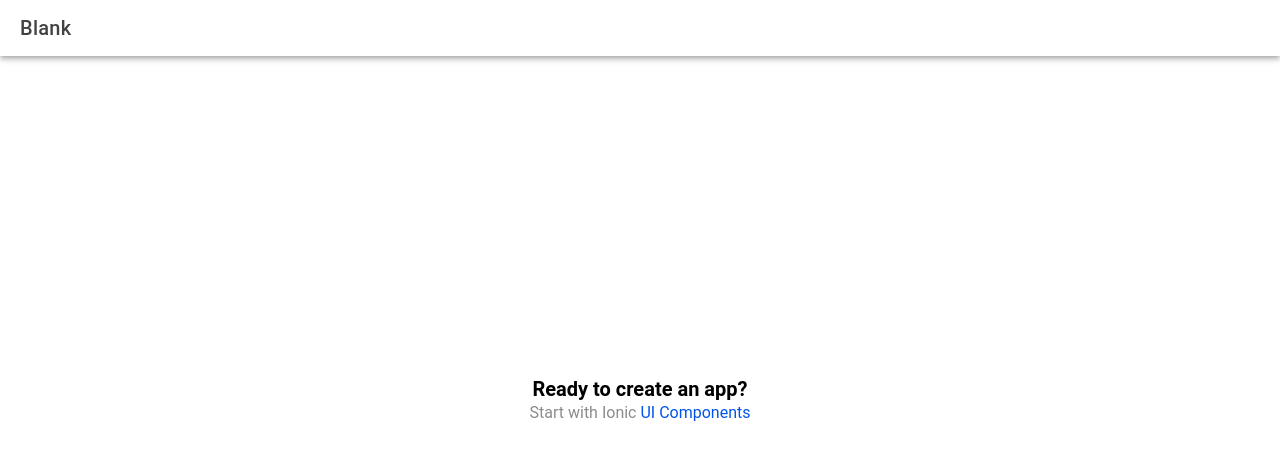
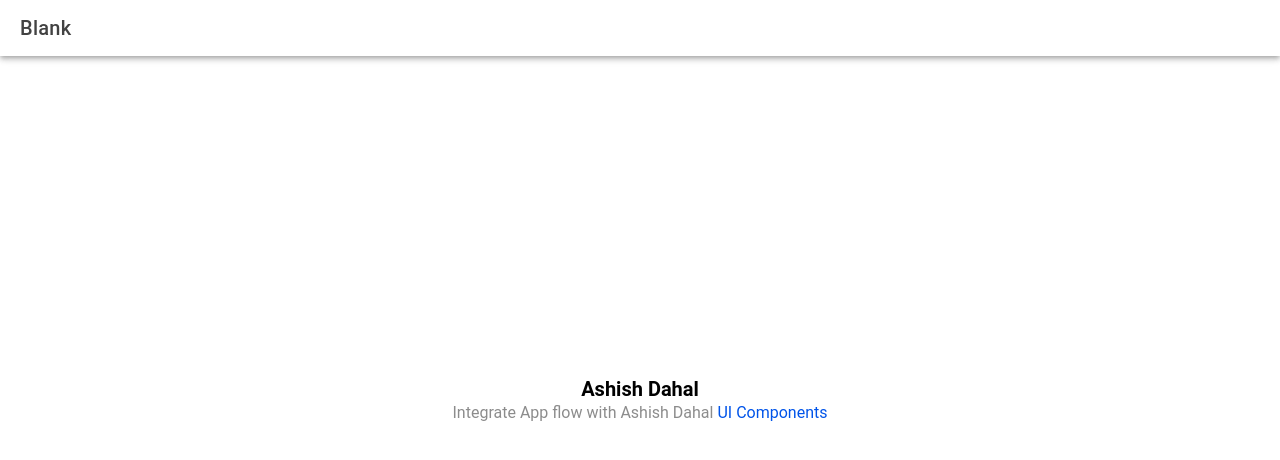
Before and after one commit to Aashish-Dahal/appflow_demo, a React (Vite) app: page /home in a window 1280 px wide. Shown: the top 460 px of the page. Built offline with nearby package versions, Linux system fonts and the light colour scheme.

Commit message:
feat: live update test

```diff
--- a/src/components/ExploreContainer.tsx
+++ b/src/components/ExploreContainer.tsx
@@ -5,8 +5,8 @@ interface ContainerProps { }
 const ExploreContainer: React.FC<ContainerProps> = () => {
   return (
     <div id="container">
-      <strong>Ready to create an app?</strong>
-      <p>Start with Ionic <a target="_blank" rel="noopener noreferrer" href="https://ionicframework.com/docs/components">UI Components</a></p>
+      <strong>Ashish Dahal</strong>
+      <p>Integrate App flow with Ashish Dahal  <a target="_blank" rel="noopener noreferrer" href="https://ionicframework.com/docs/components">UI Components</a></p>
     </div>
   );
 };
--- a/src/pages/Home.tsx
+++ b/src/pages/Home.tsx
@@ -13,7 +13,7 @@ const Home: React.FC = () => {
       <IonContent fullscreen>
         <IonHeader collapse="condense">
           <IonToolbar>
-            <IonTitle size="large">Blank</IonTitle>
+            <IonTitle size="large">App Flow Demo App</IonTitle>
           </IonToolbar>
         </IonHeader>
         <ExploreContainer />
```
